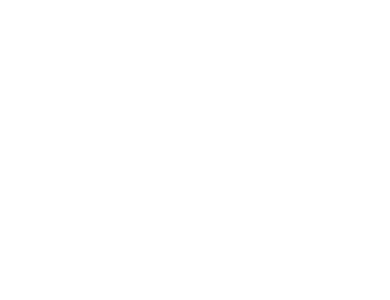
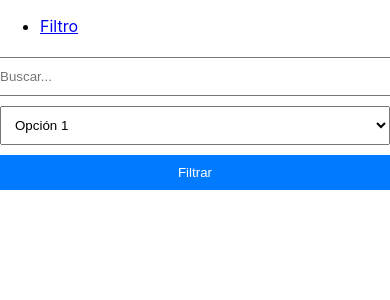
Before and after one commit to ChommclitosDeveloper/cyc-react, a React (Create React App) app: page /filtro in a window 390 px wide. Shown: the top 300 px of the page. Built offline with nearby package versions, Linux system fonts and the light colour scheme.

Commit message:
Creacion de las rutas

```diff
--- a/src/App.tsx
+++ b/src/App.tsx
@@ -1,12 +1,20 @@
+import React from 'react';
+import { BrowserRouter as Router, Routes, Route } from 'react-router-dom';
+import NavBar from './components/navBar';
+import Filtro from './components/filtro';
 
-import './App.css';
-
-function App() {
+const App: React.FC = () => {
   return (
-    <div className="App">
-
-    </div>
+    <Router>
+      <div>
+        <NavBar />
+        <Routes>
+          <Route path="/filtro" element={<Filtro />} />
+          {/* Otras rutas aquí */}
+        </Routes>
+      </div>
+    </Router>
   );
-}
+};
 
 export default App;
--- /dev/null
+++ b/src/components/filtro.tsx
@@ -0,0 +1,20 @@
+import React from 'react';
+
+
+const Filtro: React.FC = () => {
+  return (
+    <div className="filtro-container">
+      <form className="filtro-form">
+        <input type="text" placeholder="Buscar..." />
+        <select>
+          <option value="option1">Opción 1</option>
+          <option value="option2">Opción 2</option>
+          <option value="option3">Opción 3</option>
+        </select>
+        <button type="submit">Filtrar</button>
+      </form>
+    </div>
+  );
+};
+
+export default Filtro;
--- a/src/components/navBar.tsx
+++ b/src/components/navBar.tsx
@@ -6,14 +6,9 @@
     <nav>
       <ul>
         <li>
-          <Link to="/">Home</Link>
+          <Link to="/filtro">Filtro</Link>
         </li>
-        <li>
-          <Link to="/about">About</Link>
-        </li>
-        <li>
-          <Link to="/contact">Contact</Link>
-        </li>
+
       </ul>
     </nav>
   );
--- a/src/index.css
+++ b/src/index.css
@@ -11,3 +11,55 @@
   font-family: source-code-pro, Menlo, Monaco, Consolas, 'Courier New',
     monospace;
 }
+
+.padre{
+  width:auto
+}
+
+.filtro-container {
+  display: flex;
+  justify-content: center;
+  margin-bottom: 20px;
+}
+
+.filtro-form {
+  display: flex;
+  justify-content: space-between;
+  width: 100%;
+  max-width: 600px; /* Puedes ajustar este valor según tus necesidades */
+}
+
+.filtro-form input {
+  flex: 1;
+  margin-right: 10px;
+  padding: 10px;
+}
+
+.filtro-form select {
+  flex: 1;
+  margin-right: 10px;
+  padding: 10px;
+}
+
+.filtro-form button {
+  padding: 10px 20px;
+  background-color: #007bff;
+  color: white;
+  border: none;
+  cursor: pointer;
+}
+
+/* Estilos adicionales para hacerlo responsive */
+@media (max-width: 768px) {
+  .filtro-form {
+    flex-direction: column;
+    align-items: center;
+  }
+
+  .filtro-form input,
+  .filtro-form select,
+  .filtro-form button {
+    width: 100%;
+    margin: 5px 0;
+  }
+}
```
Also changed, not shown: src/Routes/index.tsx (+5 -5 lines), src/components/filtro.css (added).
